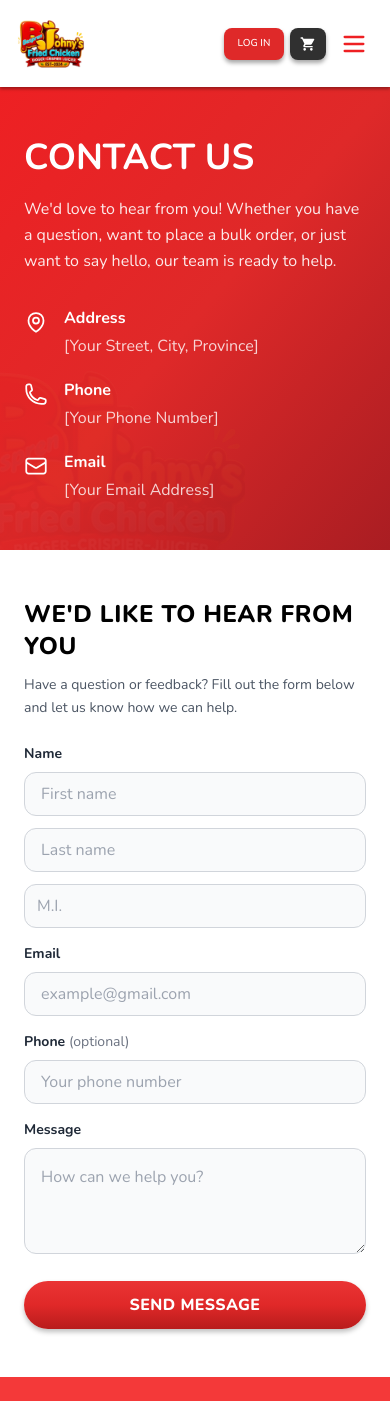
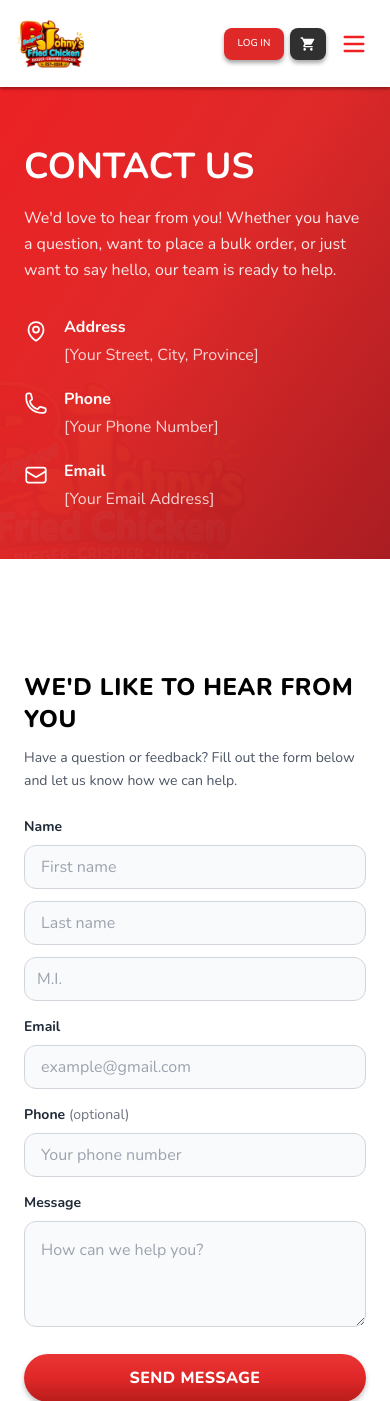
Before and after one commit to khianvictorycalderon/BJFC-Order-Management-System, a Django app: page /contact/ in a window 390 px wide. Shown: the top 1401 px of the page. Run offline with Django 5.2, Linux system fonts and the light colour scheme.

Commit message:
Fixed contact page responsiveness

```diff
--- a/pages/templates/public/contact.html
+++ b/pages/templates/public/contact.html
@@ -6,11 +6,11 @@
 {% block content %}
 {% include 'components/navbar.html' with active='contact' %}
 
-<main class="pt-[87px]">
+<main>
 
     <!-- Contact Section -->
     <section
-        class="grid min-h-screen grid-cols-1 lg:h-[calc(100vh-87px)] lg:min-h-0 lg:grid-cols-2"
+        class="grid min-h-screen grid-cols-1 lg:h-screen lg:min-h-0 lg:grid-cols-2"
     >
 
         <!-- Left: Contact Information -->
@@ -26,7 +26,7 @@
 
             <div class="relative z-10 mx-auto w-full max-w-xl">
 
-                <h1 class="text-4xl font-bold uppercase leading-tight sm:text-5xl xl:text-[62px]">
+                <h1 class="mt-24 lg:mt-0 text-4xl font-bold uppercase leading-tight sm:text-5xl xl:text-[62px]">
                     Contact Us
                 </h1>
 
@@ -113,7 +113,7 @@
 
             <div class="mx-auto w-full max-w-xl">
 
-                <h2 class="text-2xl font-extrabold uppercase tracking-wide sm:text-3xl">
+                <h2 class="mt-16 text-2xl font-extrabold uppercase tracking-wide sm:text-3xl">
                     We'd Like to Hear From You
                 </h2>
 
```
